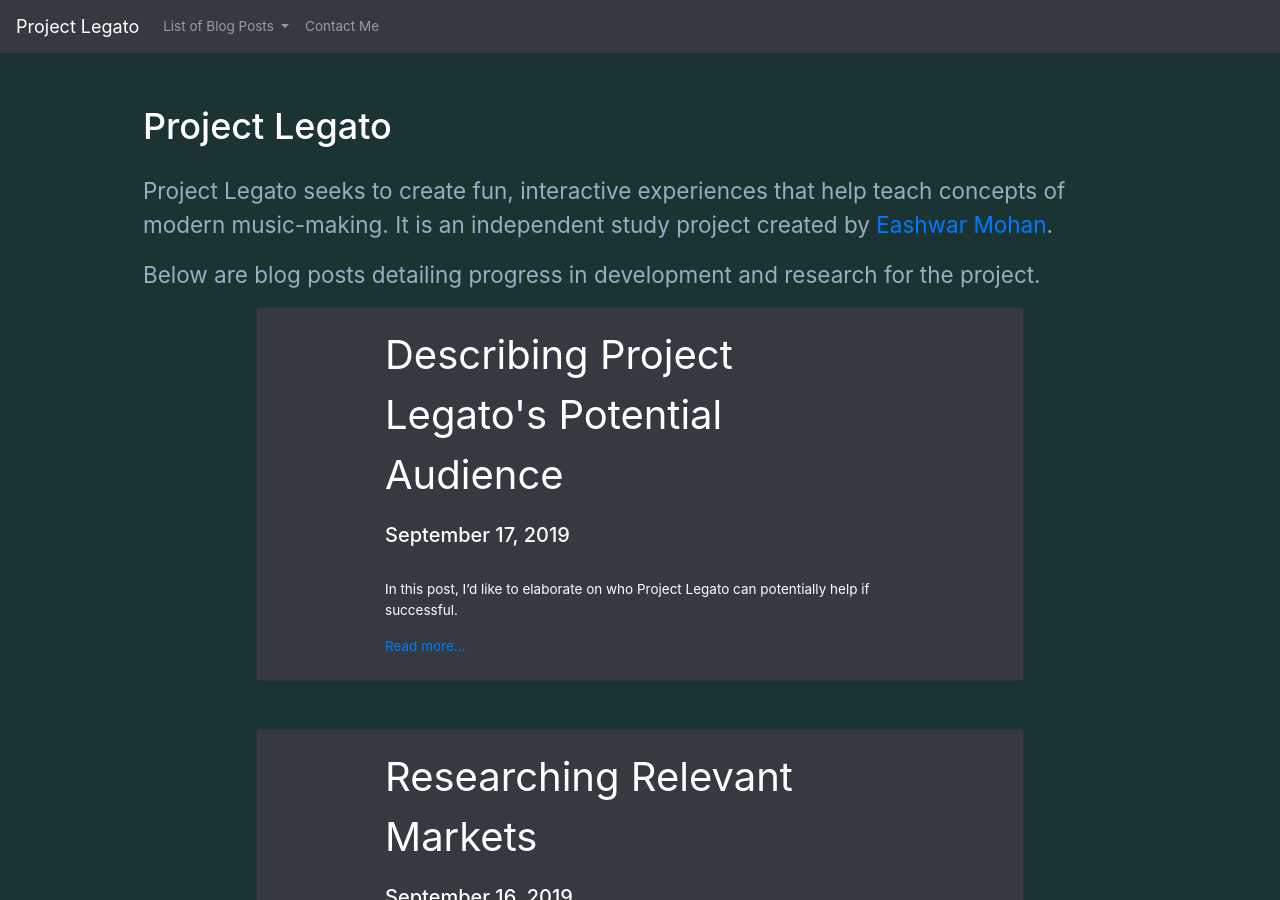
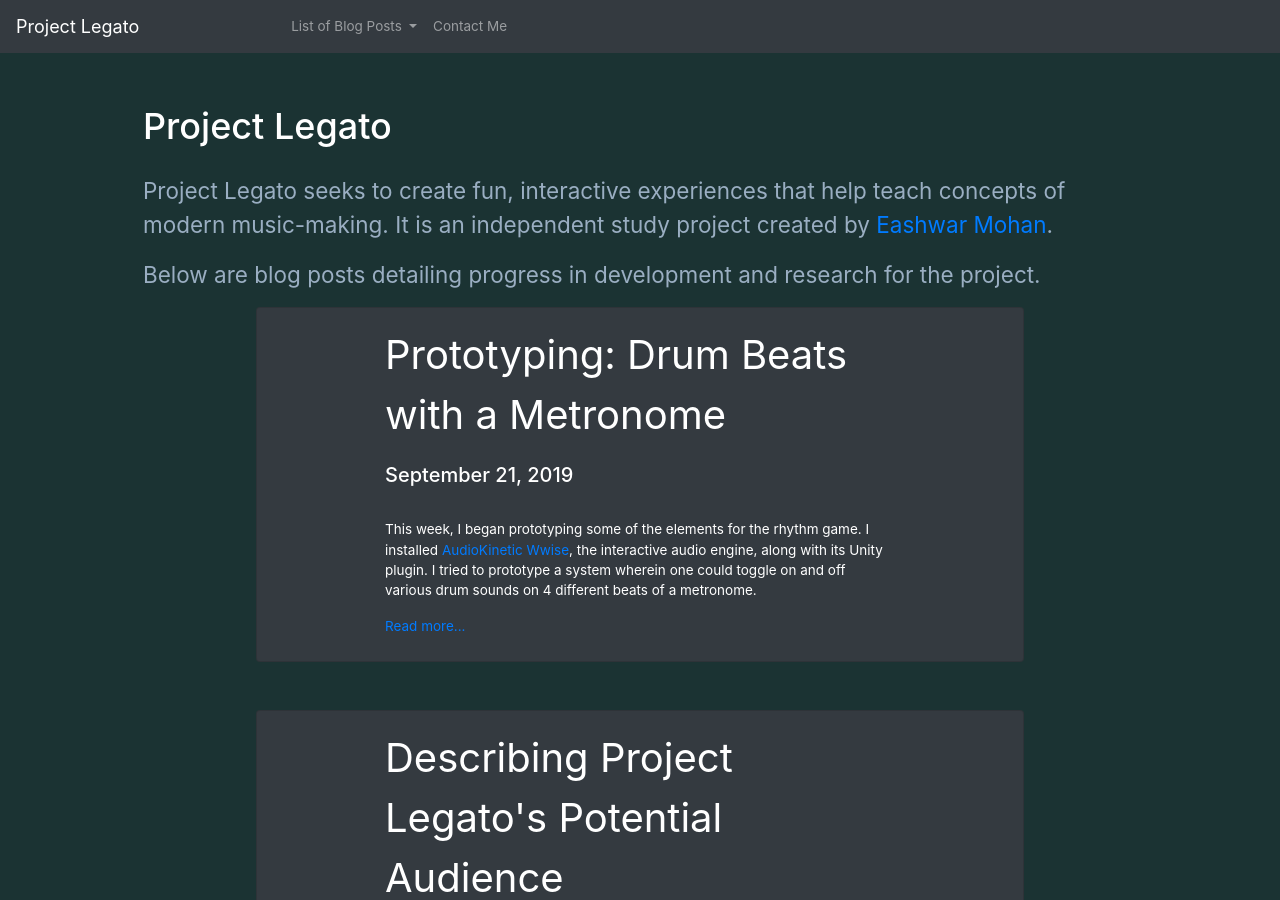
Before and after one commit to projectlegato/projectlegato.github.io, a Jekyll site: the page built from index.md, in a window 1280 px wide and 900 px high. Built offline with Jekyll 4.4.1, drawn with Linux system fonts in a browser that asks for light colours; some of the changed lines change nothing that is shown.

Commit message:
prototyping: metronome

````diff
--- /dev/null
+++ b/_posts/2019-09-21-prototyping-metronome.md
@@ -0,0 +1,118 @@
+---
+layout: post
+title:  "Prototyping: Drum Beats with a Metronome"
+excerpt_separator: <!--more-->
+---
+
+This week, I began prototyping some of the elements for the rhythm game. I installed [AudioKinetic Wwise](https://www.audiokinetic.com/products/wwise/), the interactive audio engine, along with its Unity plugin. I tried to prototype a system wherein one could toggle on and off various drum sounds on 4 different beats of a metronome.
+
+<!--more-->
+
+## Installing Wwise
+
+Downloading and installing [AudioKinetic Wwise](https://www.audiokinetic.com/products/wwise/) was for the most part straightforward; I ran into some issues verifying my email for creating and AudioKinetic account. The process that to them should've been instantaneous had me waiting for ~30 minutes for an email that let my verify my account. From there, I was allowed to download the Launcher, which, similar to Unity Hub, allows the user to install various versions of Wwise. You can additionally install plugins (for various features like spatial audio) as well as the integrations with the Unity and Unreal engines.
+
+
+## Unity, Part 1
+
+
+And I worked on creating a system for placing drum hits on a repeating metronome beat in Unity.
+
+I started off by creating a metronome:
+
+![metronome in unity](/img/2019-09-21-metronome.gif)
+
+This metronome runs at 120 bpm (2 beats per second). There's no audio here so far; I simply made sure the metronome could handle the difference between the down beat (which gets highlighted green) and the other beats (which get highlighted black).
+
+
+## Using Wwise
+
+I downloaded some sounds from [freesound](https://freesound.org):
+
+- Metronome tones [(link)](https://freesound.org/people/Druminfected/packs/15379/)
+- Kick Drum hit [(link)](https://freesound.org/people/karolist/sounds/371192/)
+
+To connect Wwise to my Unity project, it was actually as simple as going to the "Unity" tab in Wwise and selecting "Integrate into Unity Project".
+
+![integrating wwise into unity project](/img/2019-09-21-integrating-wwise.png)
+
+Then, I could relaunch Unity and launch Wwise and get to work!
+
+In Wwise, I added the sounds I downloaded and was able to use Wwise's mixer to balance the sound (I want the bass drum hit to be louder than the metronome).
+
+Then, I created events in Wwise that related to playing the three different sounds: the metronome on either beat 1, or beat 2/3/4; and the bass drum.
+
+![wwise events](/img/2019-09-21-wwise-events.png)
+
+## Unity, Part 2
+
+Once I made the events, I went into Unity and found the Wwise plugin had been successfully integrated into Unity.
+
+I saw that a `WwiseGlobal` object had been added to the scene:
+
+![WwiseGlobal](/img/2019-09-21-inspector.png)
+
+I thought I'd be all set to go ahead! I went into the C# script where I process the downbeat of the metronome and added the following line:
+
+```cs
+AkSoundEngine.PostEvent("DownBeat", this.gameObject);
+```
+
+And lo and behold, it didn't work!
+
+This was alarming as I thought I had been following the (notably well written) [Wwise docs](https://www.audiokinetic.com/library/edge/?source=Help&id=wwise_help) pretty well. Turns out I missed a few steps:
+
+Firstly, I had to use the Wwise Unity plugin to generate a package of sounds and associated events called a "SoundBank" into my project; and then I had to add the SoundBank as a component to an object in the scene (I added it to the `WwiseGlobal` object).
+
+![Generating SoundBank](/img/2019-09-21-soundbank.png)
+
+Finally, I had to ensure that following the posting of the event, I called the `AkSoundEngine::RenderAudio` function.
+
+```cs
+if (currIndex == 0)
+{
+    AkSoundEngine.PostEvent("DownBeat", this.gameObject);
+    beats[currIndex].color = Color.green;
+} else
+{
+    AkSoundEngine.PostEvent("Beat", this.gameObject);
+    beats[currIndex].color = Color.red;
+}
+AkSoundEngine.RenderAudio();
+```
+
+And it worked! Running the project had the metronome correctly blipping on the beat.
+
+
+Next, I added a bass drum object with colliders on every beat, that subscribed to a C# event activated in the metronome.
+
+The bass drum object looked like this in the scene:
+
+![bass drum in unity](/img/2019-09-21-bassdrumadded.png)
+
+This was my callback in the bass drum:
+
+```cs
+public void HitDrum()
+{
+    AkSoundEngine.PostEvent("KickHit", this.gameObject);
+}
+```
+
+and I just had to call the callback before the `RenderAudio()` call:
+
+```cs
+if (currIndex == 0)
+{
+    AkSoundEngine.PostEvent("DownBeat", this.gameObject);
+    beats[currIndex].color = Color.green;
+} else
+{
+    AkSoundEngine.PostEvent("Beat", this.gameObject);
+    beats[currIndex].color = Color.red;
+}
+instrumentsForBeats[currIndex]();
+AkSoundEngine.RenderAudio();
+```
+
+This gave me a working prototype where I can toggle the bass drum from hitting on the four beats of the measure as it loops. Awesome!
--- a/style/main.css
+++ b/style/main.css
@@ -1,4 +1,4 @@
-h1, h2, h3, h4, h5, p, pre, .post-title, ol {
+h1, h2, h3, h4, h5, p, pre, .post-title, ol, ul {
     margin-right: 10vw;
     margin-left: 10vw;
 }
@@ -68,3 +68,7 @@
 h3 a:hover {
     color: lightslategray;
 }
+
+img {
+    max-width: 50vw;
+}
````
Also changed, not shown: img/2019-09-21-bassdrumadded.png (added), img/2019-09-21-inspector.png (added), img/2019-09-21-integrating-wwise.png (added), img/2019-09-21-metronome.gif (added), img/2019-09-21-soundbank.png (added), img/2019-09-21-wwise-events.png (added).
